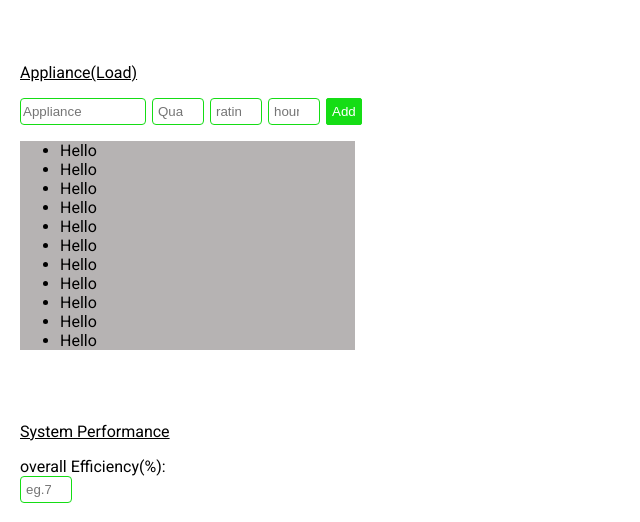
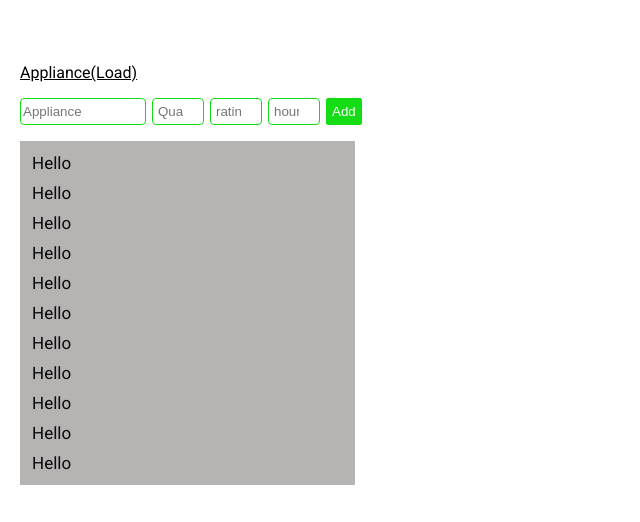
Before and after one commit to Katoemma/brentsol, a plain HTML site: page pages/sizing.html in a window 1280 px wide. Shown: the part 257-779 px from the top of the page, without its empty margins (0-640 px from the left). Drawn offline with Linux system fonts and the light colour scheme.

Commit message:
styled the to-do list items

```diff
--- a/css/sizing.css
+++ b/css/sizing.css
@@ -31,3 +31,14 @@ main{
     border-radius: 4px;
     padding: 5px;
 }
+#added-items{
+    padding: 12px;
+    display: flex;
+    flex-direction: column;
+    gap: 10px;
+}
+#added-items li{
+    list-style: none;
+    color: #0a0a0a;
+    font-size: 17px;
+}
```
